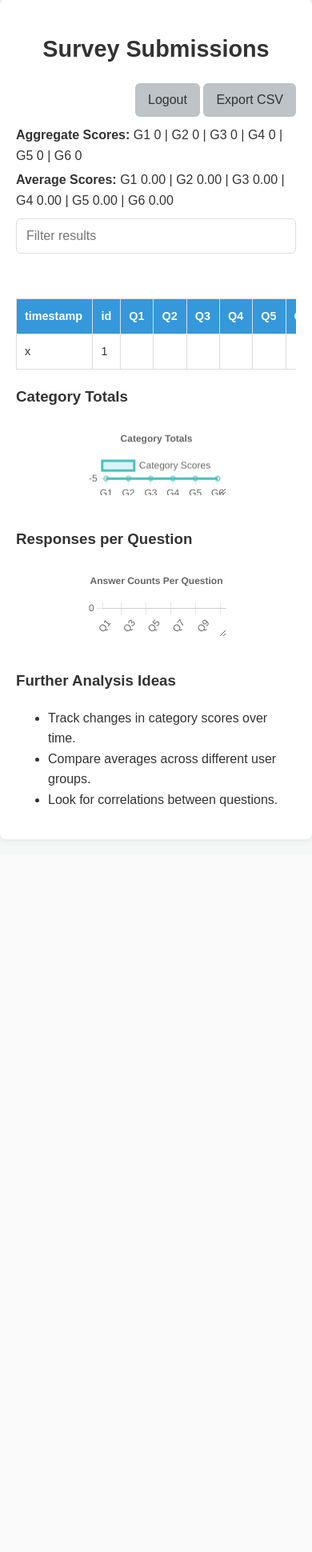
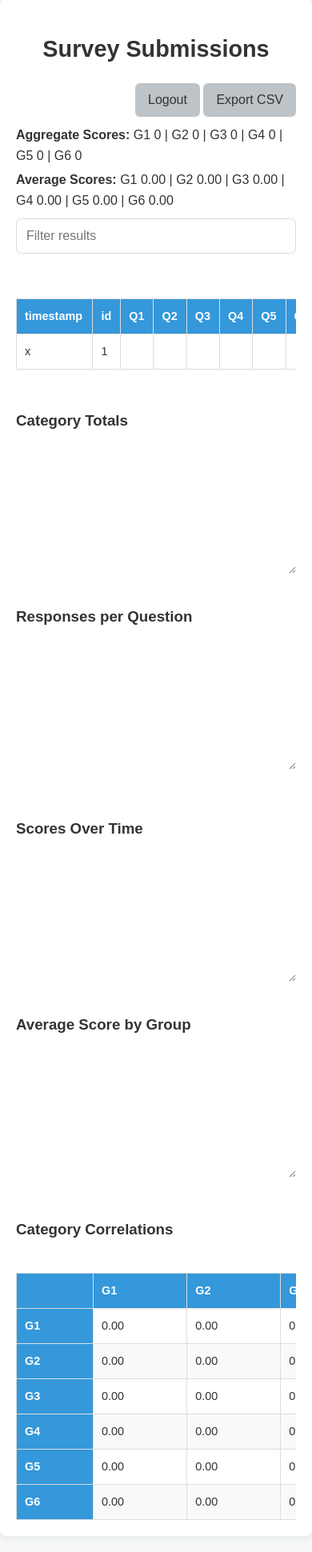
Before and after one commit to panaresium/SupplementaryTestKit, a Flask app: page /admin/results in a window 390 px wide. Shown: the part 21-1961 px from the top of the page at 80% size. Before the commit the page ends 1073 px from the top, so only its background shows below. Run offline with Flask 3, Linux system fonts and the light colour scheme; the visitor is signed in with stand-in values (Sample User, id 1); tables that the repository leaves empty hold one stand-in row (values such as "Sample post"); a map, chart or similar area stays blank.

Commit message:
Enhance admin results analytics

```diff
--- a/app.py
+++ b/app.py
@@ -330,6 +330,7 @@
     aggregate_scores = {"G1": 0, "G2": 0, "G3": 0, "G4": 0, "G5": 0, "G6": 0}
     question_counts = {str(q["id"]): {} for q in structure.get("questions", [])}
     free_texts = []
+    score_history = {"timestamps": [], "G1": [], "G2": [], "G3": [], "G4": [], "G5": [], "G6": []}
     processed_results = []
     for row in results:
         row_dict = dict(row)
@@ -347,6 +348,8 @@
         row_dict.update(scores)
         for g in aggregate_scores:
             aggregate_scores[g] += scores[g]
+            score_history[g].append(scores[g])
+        score_history["timestamps"].append(row_dict["timestamp"])
         for q in structure.get("questions", []):
             qid = str(q.get("id"))
             val = answers.get(qid)
@@ -364,6 +367,21 @@
 
     headers = ["timestamp", "id"] + [f"Q{qid}" for qid in q_map.keys()] + list(aggregate_scores.keys())
     averages = {g: (aggregate_scores[g]/len(results) if results else 0) for g in aggregate_scores}
+
+    def _corr(xs, ys):
+        n = len(xs)
+        if n == 0:
+            return 0
+        mean_x = sum(xs)/n
+        mean_y = sum(ys)/n
+        num = sum((x-mean_x)*(y-mean_y) for x, y in zip(xs, ys))
+        den_x = sum((x-mean_x)**2 for x in xs)
+        den_y = sum((y-mean_y)**2 for y in ys)
+        denom = (den_x * den_y) ** 0.5
+        return num/denom if denom else 0
+
+    groups = list(aggregate_scores.keys())
+    correlations = {g1: {g2: _corr(score_history[g1], score_history[g2]) for g2 in groups} for g1 in groups}
     return render_template(
         'results.html',
         results=processed_results,
@@ -372,7 +390,9 @@
         headers=headers,
         q_map=q_map,
         question_counts=question_counts,
-        free_texts=free_texts
+        free_texts=free_texts,
+        score_history=score_history,
+        correlations=correlations
     )
 
 
--- a/static/style.css
+++ b/static/style.css
@@ -166,10 +166,22 @@
 
 /* Chart container for admin results */
 .chart-container {
-    width: 50%;
-    margin: 0 auto;
+    width: 45%;
+    margin: 10px auto;
     resize: both;
     overflow: auto;
+}
+
+.charts-row {
+    display: flex;
+    flex-wrap: wrap;
+    justify-content: space-around;
+}
+
+@media (max-width: 800px) {
+    .chart-container {
+        width: 100%;
+    }
 }
 
 
--- a/templates/results.html
+++ b/templates/results.html
@@ -113,16 +113,54 @@
         {% endif %}
 
 
-        <h3>Category Totals</h3>
-        <div class="chart-container" style="margin-top:20px;">
-            <canvas id="categoryChart" height="150"></canvas>
+        <div class="charts-row" style="margin-top:20px;">
+            <div class="chart-container">
+                <h3>Category Totals</h3>
+                <canvas id="categoryChart" height="150"></canvas>
+            </div>
+            <div class="chart-container">
+                <h3>Responses per Question</h3>
+                <canvas id="questionChart" height="150"></canvas>
+            </div>
         </div>
-        <h3 style="margin-top:40px;">Responses per Question</h3>
-        <div class="chart-container" style="margin-top:20px;">
-            <canvas id="questionChart" height="150"></canvas>
+        <div class="charts-row" style="margin-top:20px;">
+            <div class="chart-container">
+                <h3>Scores Over Time</h3>
+                <canvas id="timeChart" height="150"></canvas>
+            </div>
+            <div class="chart-container">
+                <h3>Average Score by Group</h3>
+                <canvas id="avgGroupChart" height="150"></canvas>
+            </div>
         </div>
         <div id="freeTextContainer" style="margin-top:40px;"></div>
         <div id="analysisSuggestions" style="margin-top:40px;"></div>
+
+        {% if correlations %}
+        <h3 style="margin-top:40px;">Category Correlations</h3>
+        <div style="overflow-x:auto;">
+            <table>
+                <thead>
+                    <tr>
+                        <th></th>
+                        {% for g in correlations.keys() %}
+                        <th>{{ g }}</th>
+                        {% endfor %}
+                    </tr>
+                </thead>
+                <tbody>
+                    {% for g1, row in correlations.items() %}
+                    <tr>
+                        <th>{{ g1 }}</th>
+                        {% for g2 in correlations.keys() %}
+                        <td>{{ '%.2f'|format(row[g2]) }}</td>
+                        {% endfor %}
+                    </tr>
+                    {% endfor %}
+                </tbody>
+            </table>
+        </div>
+        {% endif %}
 
     </div>
     <script src="https://cdn.jsdelivr.net/npm/chart.js"></script>
@@ -155,20 +193,20 @@
     const ctxCat = document.getElementById('categoryChart').getContext('2d');
 
     new Chart(ctxCat, {
-        type: 'line',
+        type: 'pie',
         data: {
             labels: Object.keys(categoryData),
             datasets: [{
-                label: 'Category Scores',
                 data: Object.values(categoryData),
-                fill: true,
-                backgroundColor: 'rgba(75, 192, 192, 0.2)',
-                borderColor: 'rgb(75, 192, 192)'
+                backgroundColor: colors.slice(0, Object.keys(categoryData).length)
             }]
         },
         options: {
             responsive: true,
-            plugins: { title: { display: true, text: 'Category Totals' } }
+            plugins: {
+                title: { display: true, text: 'Category Totals' },
+                legend: { display: false }
+            }
         }
     });
 
@@ -195,10 +233,56 @@
         data: { labels: qLabels, datasets: datasets },
         options: {
             responsive: true,
-            plugins: { title: { display: true, text: 'Answer Counts Per Question' } },
+            plugins: {
+                title: { display: true, text: 'Answer Counts Per Question' },
+                legend: { display: false }
+            },
             scales: { x: { stacked: false }, y: { beginAtZero: true } }
         }
 
+    });
+
+    const scoreHistory = {{ score_history | tojson }};
+    const timeLabels = scoreHistory.timestamps.map(t => new Date(t).toLocaleDateString());
+    const groups = ['G1','G2','G3','G4','G5','G6'];
+    const timeDatasets = groups.map((g, idx) => ({
+        label: g,
+        data: scoreHistory[g],
+        borderColor: pickColor(idx),
+        fill: false
+    }));
+    const ctxTime = document.getElementById('timeChart').getContext('2d');
+    new Chart(ctxTime, {
+        type: 'line',
+        data: { labels: timeLabels, datasets: timeDatasets },
+        options: {
+            responsive: true,
+            plugins: {
+                title: { display: true, text: 'Scores Over Time' },
+                legend: { display: false }
+            }
+        }
+    });
+
+    const averagesData = {{ averages | tojson }};
+    const ctxAvg = document.getElementById('avgGroupChart').getContext('2d');
+    new Chart(ctxAvg, {
+        type: 'bar',
+        data: {
+            labels: Object.keys(averagesData),
+            datasets: [{
+                data: Object.values(averagesData),
+                backgroundColor: colors.slice(0, Object.keys(averagesData).length)
+            }]
+        },
+        options: {
+            responsive: true,
+            plugins: {
+                title: { display: true, text: 'Average Score by Group' },
+                legend: { display: false }
+            },
+            scales: { y: { beginAtZero: true } }
+        }
     });
 
     const freeTexts = {{ free_texts | tojson }};
```
